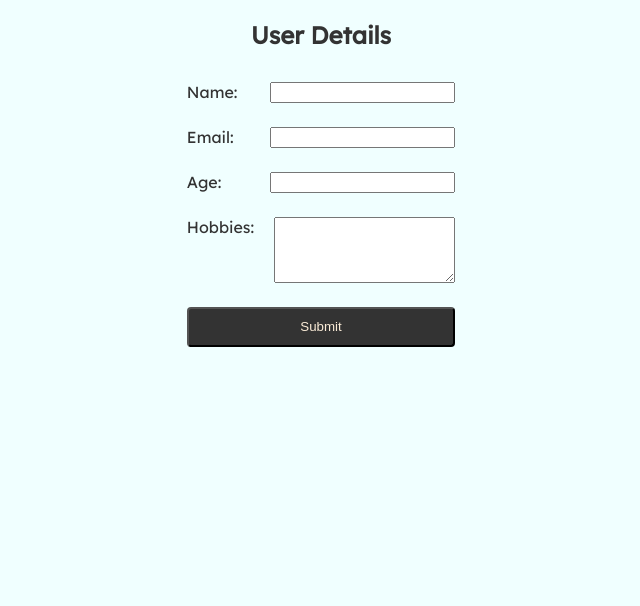
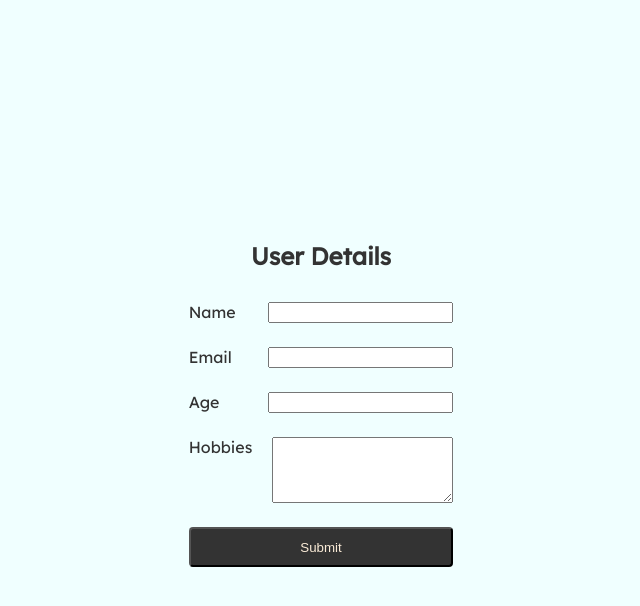
Before and after one commit to uxprateek/Percy_setup, a website: page index.html in a window 1280 px wide. Shown: the whole page, without its empty margins (319-959 px from the left). Drawn offline with Linux system fonts and the light colour scheme.

Commit message:
testing jenkins build

```diff
--- a/app.js
+++ b/app.js
@@ -18,7 +18,7 @@ const server = http.createServer((req, res) => {
   });
 });
 
-const port = 8080;
+const port = 8000;
 
 server.listen(port, () => {
   console.log(`Server is running on http://localhost:${port}`);
--- a/index.html
+++ b/index.html
@@ -12,7 +12,7 @@
     font-family: 'Lexend', sans-serif;
     color: #333;
     background-color: azure;
-    height: 100%;
+    height: 100vh;
     margin: 0;
     }
     .content {
@@ -51,19 +51,19 @@
     <h2>User Details</h2>
     <form>
         <div class="row" >
-            <label for="name">Name:</label>
+            <label for="name">Name</label>
             <input type="text" id="name" name="name" required>
         </div>
         <div class="row" >
-            <label for="email">Email:</label>
+            <label for="email">Email</label>
             <input type="email" id="email" name="email" required>
         </div>
         <div class="row" >
-            <label for="age">Age:</label>
+            <label for="age">Age</label>
             <input type="number" id="age" name="age" required>
         </div>
         <div class="row" >
-            <label for="hobbies">Hobbies:</label>
+            <label for="hobbies">Hobbies</label>
             <textarea id="hobbies" name="hobbies" rows="4" required class="hobbiesInput"></textarea>
         </div>
         <div class="row" >
```
